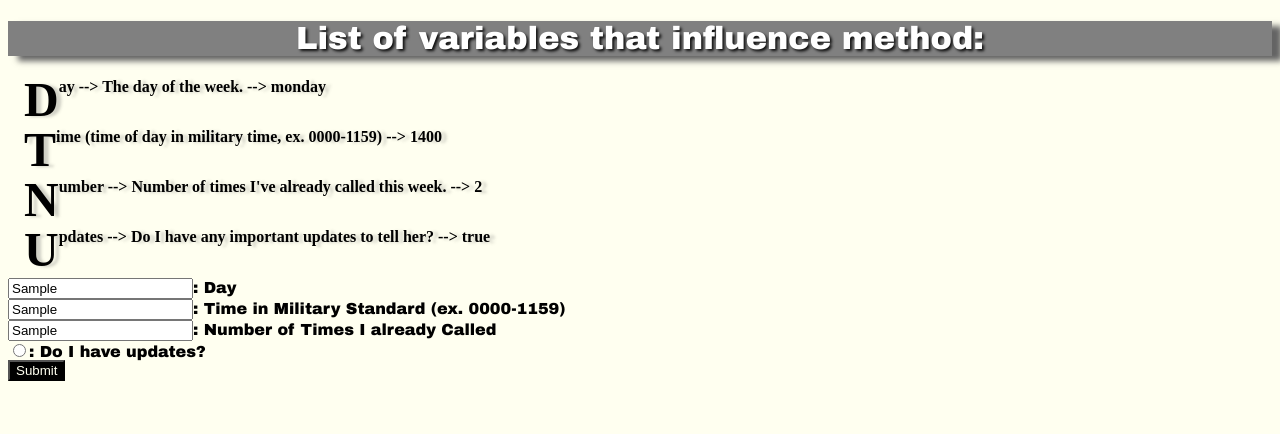
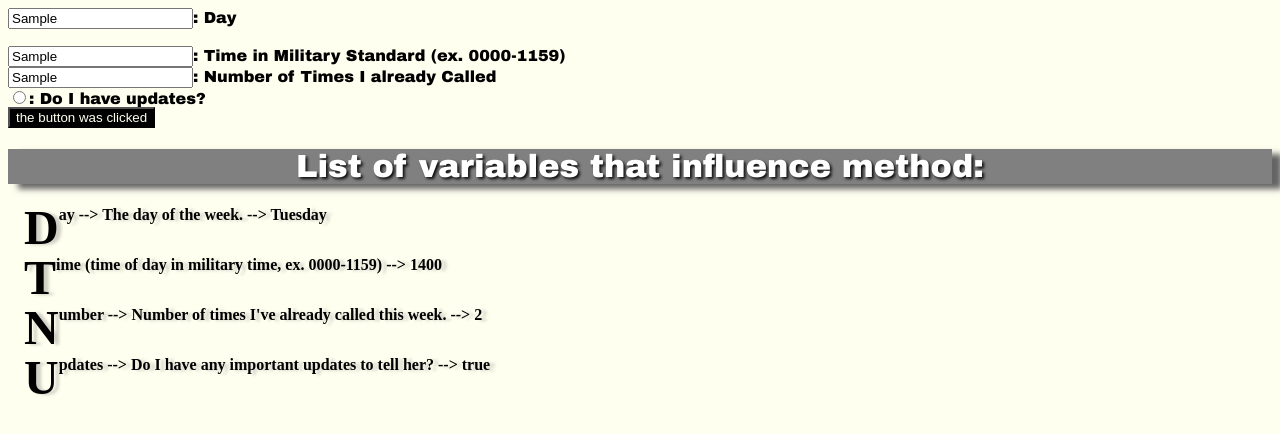
Before and after one commit to CIT93/brianm-pub, a plain HTML site: page w7/index.html in a window 1280 px wide. Both pictures are taken after typing "Sample", "Sample", "Sample" into the empty fields and a click on the button "Submit". Drawn offline with Linux system fonts and the light colour scheme.

Commit message:
W7 Debugging push

```diff
--- a/w7/app.js
+++ b/w7/app.js
@@ -55,7 +55,7 @@ const loopOverDaily = function (test) {
 	//return daily
 };
 const test = {
-	day: 'monday',
+	day: 'Tuesday',
 	time: 1400,
 	number: 2,
 	updates: true,
@@ -72,8 +72,6 @@ const pBold = document.createElement('div.bold');
 //const bold = document.querySelector('.bold');
 loopOverDaily(isAppropriate(test));
 //pDay.textContent = pBold + pDay;
-
-
 
 pDay.textContent = `
 
@@ -95,16 +93,26 @@ Updates --> Do I have any important updates to tell her? --> ${test.updates}
 
 //const summary = document.createElement('h3').appendChild(pDay).appendChild(pTime).appendChild(pNumber).appendChild(pUpdates);
 
-document.querySelector('body').appendChild(summaryTitle);
-document.querySelector('body').appendChild(pDay);
-document.querySelector('body').appendChild(pTime);
-document.querySelector('body').appendChild(pNumber);
-document.querySelector('body').appendChild(pUpdates);
 
 
+const form = document.querySelector('#day-input').addEventListener('form', function (e) {
+	e.forEach(function (e) {
+		test.day = e.day;
+		test.time = e.time;
+		test.number = e.number;
+		test.updates = e.updates;
+	})
+	return e;
+});
 
-
-
-document.querySelector('.button').addEventListener('click', function (e) {
-	e.target.textContent = 'the button was clicked';
-});
+document
+	.querySelector('#submit-button')
+	.addEventListener('click', function (e) {
+		e.target.textContent = 'the button was clicked';
+		form;
+		document.querySelector('body').appendChild(summaryTitle);
+		document.querySelector('body').appendChild(pDay);
+		document.querySelector('body').appendChild(pTime);
+		document.querySelector('body').appendChild(pNumber);
+		document.querySelector('body').appendChild(pUpdates);
+	});
--- a/w7/index.html
+++ b/w7/index.html
@@ -9,19 +9,18 @@
 </head>
 <body>
     <div id="output"></div>
-    <script type="text/javascript" src="app.js">
-
-    </script>
 
 
 
 
-        <input id="day-input" type="textbox">: Day</form><br />
-        <input id="time-military" type="textbox">: Time in Military Standard (ex. 0000-1159)</form><br />
-        <input id="number-of-times" type="textbox">: Number of Times I already Called</form><br />
-        <input id="updates" type="radio">: Do I have updates?</form><br />
+    <form id="data-form">
+        <input id="day-input" class="day" type="textbox">: Day</form><br />
+        <input id="time-military" class="time" type="textbox">: Time in Military Standard (ex. 0000-1159)</form><br />
+        <input id="number-of-times" class="number" type="textbox">: Number of Times I already Called</form><br />
+        <input id="updates" class="updates" type="radio">: Do I have updates?</form><br />
         <button id="submit-button" class="button">Submit</button>
+    </form>
 
-
+    <script type="text/javascript" src="app.js"></script>
 </body>
 </html>
```
